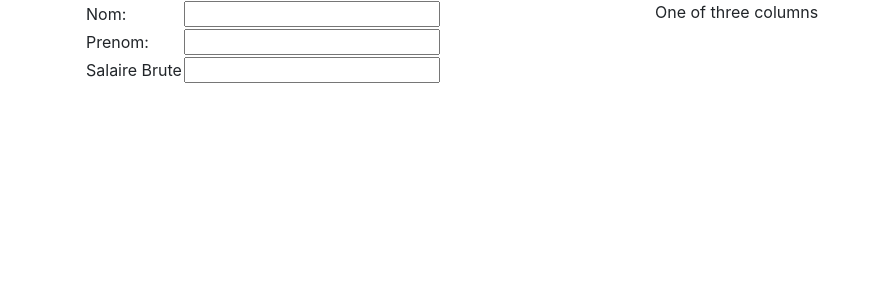
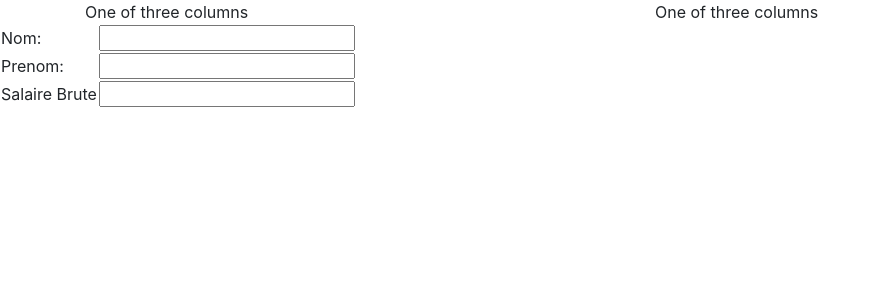
Before and after one commit to khalillakhdhar/TP_divers_php, a PHP site: page / in a window 1280 px wide. Shown: the top 300 px of the page, without its empty margins (0-879 px from the left). Run offline with PHP 8.4, Linux system fonts and the light colour scheme.

Commit message:
Update index.php

```diff
--- a/index.php
+++ b/index.php
@@ -9,6 +9,15 @@
     <div class="container">
         <div class="row">
             <div class="col-sm">
+                One of three columns
+            </div>
+            <div class="col-sm">
+                One of three columns
+            </div>
+
+        </div>
+    </div>
+
     <form>
         <table>
             <tr>
@@ -28,15 +37,6 @@
 
 
     </form>
-            </div>
-            <div class="col-sm">
-                One of three columns
-            </div>
-
-        </div>
-    </div>
-
-
 
 
 </body>
```
Lines whose indentation alone changed are shown as unchanged.
